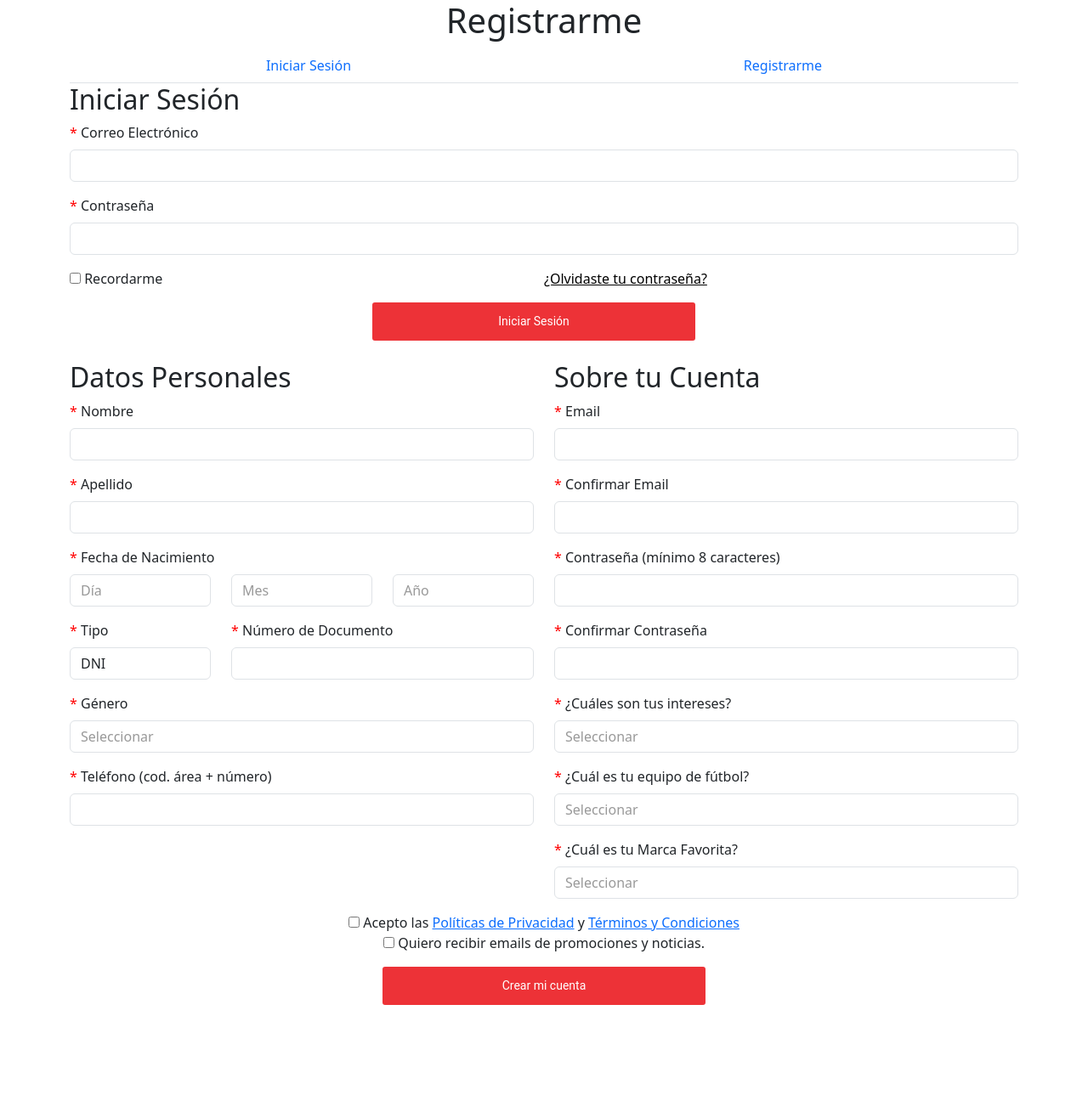
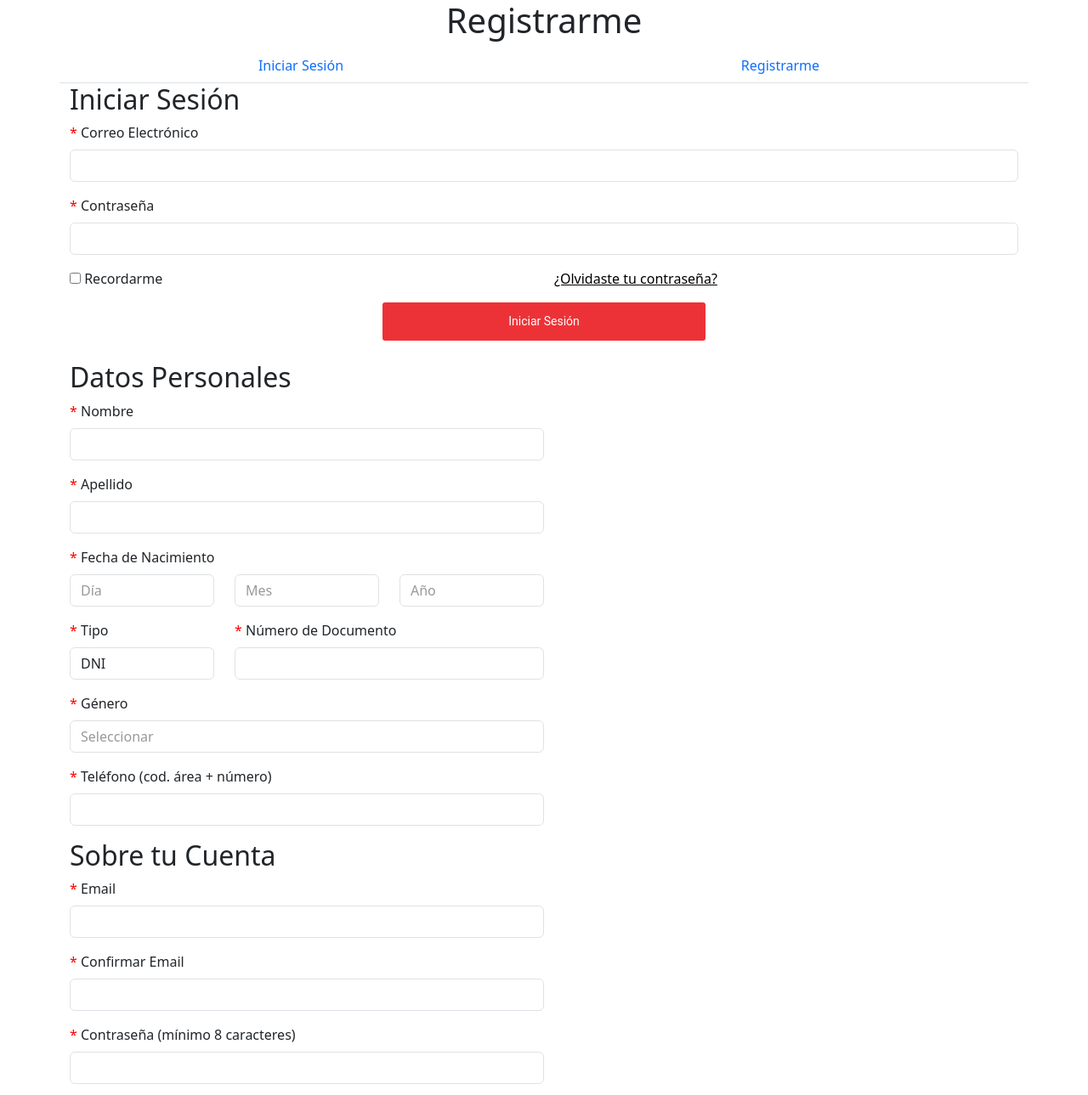
Before and after one commit to KrugerLisandro/clase09, a plain HTML site: page index.html in a window 1280 px wide. Shown: the top 1289 px of the page at 85% size. Before the commit the page ends 1207 px from the top, so only its background shows below. Drawn offline with nearby package versions, Linux system fonts and the light colour scheme.

Commit message:
Please enter the commit message for your changes. Lines starting  with '#' will be ignored, and an empty message aborts the commit.
 On branch main
 Your branch is up to date with 'origin/main'.

 Changes to be committed:
	modified:   index.html
	modified:   style.css

```diff
--- a/index.html
+++ b/index.html
@@ -26,7 +26,8 @@
     </section>
 
     <nav class="container login-form">
-        <ul class="nav nav-tabs nav-fill" role="tablist">
+        <div class="row">
+            <ul class="nav nav-tabs nav-fill col-12" role="tablist">
                 <li class="nav-item" role="presentation">
                     <a class="nav-link" data-toggle="tab" role="tab" href="#login" aria-controls="login"
                         aria-selected="true" tabindex="0">
@@ -40,13 +41,13 @@
                     </a>
                 </li>
             </ul>
+        </div>
     </nav>
-
 
     <main class="container tab-content">
         <section class="tab-pane login active mb-4" id="login" role="tabpanel" aria-labelledby="login-tab">
-                <form>
-                  <div class="row">
+            <form class="row">
+                <div class="col-12">
                     <h2>Iniciar Sesión</h2>
                     <div class="mb-3">
                         <label for="exampleInputNombre" class="form-label"><span style="color: red;">*</span>
@@ -56,7 +57,8 @@
                     <div class="mb-3">
                         <label for="exampleInputApellido" class="form-label"><span style="color: red;">*</span>
                             Contraseña</label>
-                      <input type="text" class="form-control" id="exampleInputApellido" aria-describedby="ApellidoHelp">
+                        <input type="text" class="form-control" id="exampleInputApellido"
+                            aria-describedby="ApellidoHelp">
                     </div>
                     <div class="row mb-3">
                         <div class="col-6">
@@ -80,15 +82,16 @@
 
 
         <section class="tab-pane register active mb-4" id="register" role="tabpanel" aria-labelledby="register-tab">
-                <form>
-                    <div class="row">
+            <form class="row">
+                <div class="col-12">
                     <!--Primer formulario-->
                     <div class="col-lg-6 col-md-12">
                         <h2>Datos Personales</h2>
                         <div class="mb-3">
                             <label for="exampleInputNombre" class="form-label"><span style="color: red;">*</span>
                                 Nombre</label>
-                                <input type="text" class="form-control" id="exampleInputNombre" aria-describedby="NombreHelp">
+                            <input type="text" class="form-control" id="exampleInputNombre"
+                                aria-describedby="NombreHelp">
                         </div>
                         <div class="mb-3">
                             <label for="exampleInputApellido" class="form-label"><span style="color: red;">*</span>
@@ -97,7 +100,8 @@
                                 aria-describedby="ApellidoHelp">
                         </div>
                         <div class="mb-3">
-                                <label for="exampleInputNacimiento" class="form-label"><span style="color: red;">*</span> Fecha
+                            <label for="exampleInputNacimiento" class="form-label"><span style="color: red;">*</span>
+                                Fecha
                                 de
                                 Nacimiento</label>
                             <div class="row">
@@ -259,10 +263,12 @@
                         <div class="mb-3">
                             <label for="exampleInputEmail" class="form-label"><span style="color: red;">*</span>
                                 Email</label>
-                                <input type="email" class="form-control" id="exampleInputEmail" aria-describedby="EmailHelp">
+                            <input type="email" class="form-control" id="exampleInputEmail"
+                                aria-describedby="EmailHelp">
                         </div>
                         <div class="mb-3">
-                                <label for="exampleInputConfirmarEmail" class="form-label"><span style="color: red;">*</span>
+                            <label for="exampleInputConfirmarEmail" class="form-label"><span
+                                    style="color: red;">*</span>
                                 Confirmar Email</label>
                             <input type="email" class="form-control" id="exampleInputConfirmarEmail"
                                 aria-describedby="ConfirmarEmailHelp">
@@ -368,13 +374,12 @@
                         </div>
                     </div>
                 </div>
-                    <div class="row mb-3">
+                <div class="row">
                     <div class="col-12 text-center">
-                            <button type="submit" class="btn"> Crear mi cuenta </button>
+                        <button type="submit" class="btn"> Iniciar Sesión </button>
                     </div>
                 </div>
             </form>
-
         </section>
     </main>
     </div>
--- a/style.css
+++ b/style.css
@@ -6,7 +6,6 @@
     font-family: Roboto,sans-serif;
     border: none;
     border-radius: 3px;
-    margin: 0px 235px;
     padding: 6px 12px;
     max-width: 380px;
     display: inline-block;
```
Lines whose indentation alone changed are shown as unchanged.
